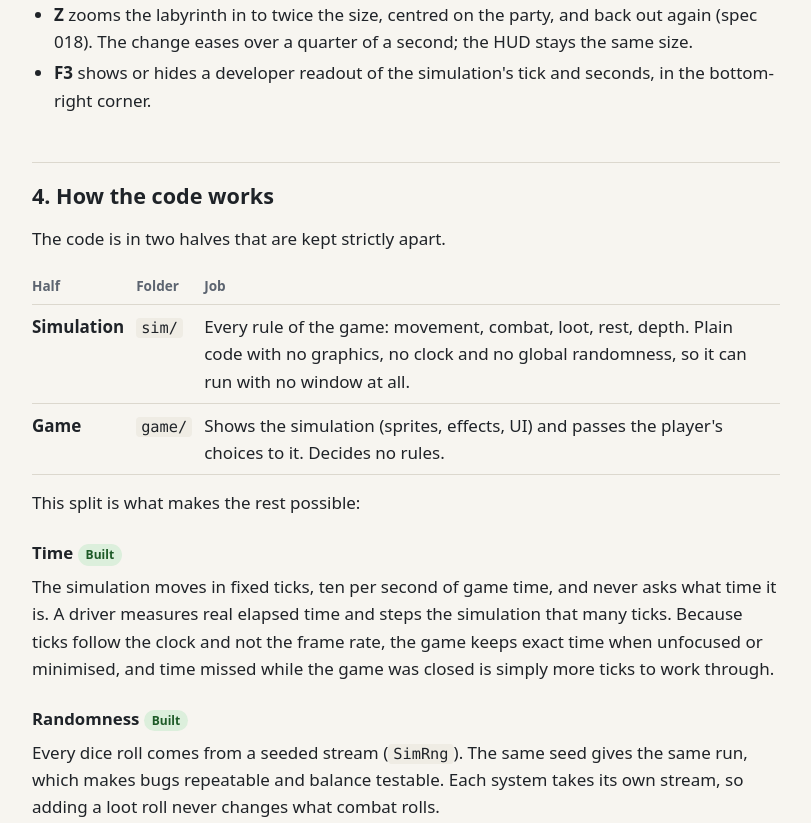
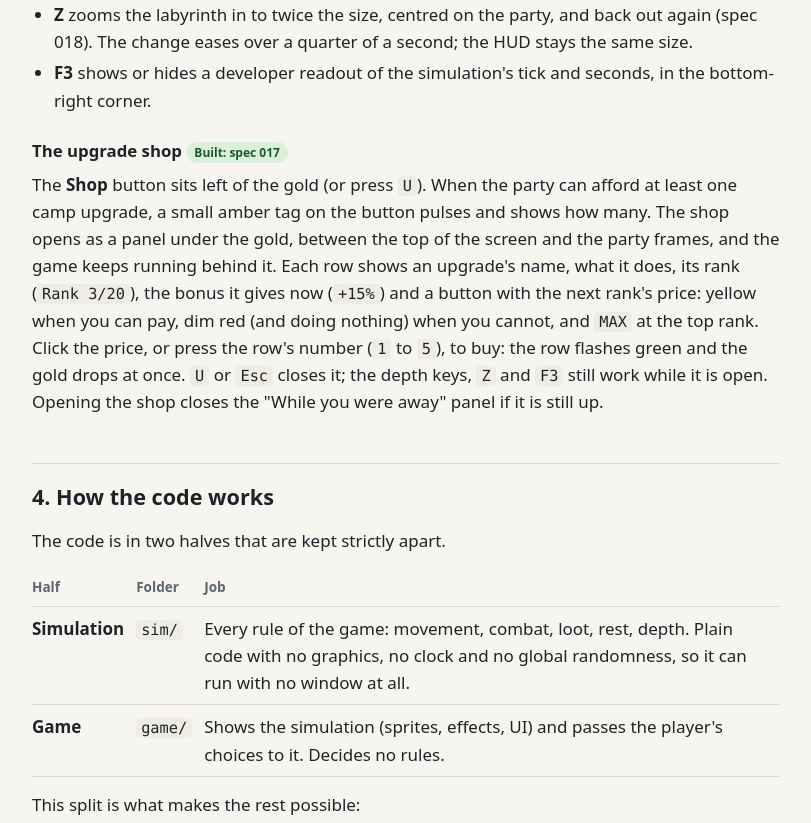
Before and after one commit to zakpruitt/colony, a plain HTML site: page docs/wiki/index.html in a window 1280 px wide. Shown: the part 4649-5472 px from the top of the page, without its empty margins (234-1045 px from the left). Drawn offline with Linux system fonts and the light colour scheme.

Commit message:
feat(hud): add the upgrade shop (#20)
* feat(hud): add the upgrade shop panel, its button and marker

Spec 017: the player can now spend gold on camp upgrades from the HUD.
The shop reads ranks, prices and gold from the simulation every frame and
buys through Simulation.buy_upgrade, so it cannot drift from the sim.

* style(hud): make the shop marker an amber tag that pulses to orange

A yellow tag with a white bevel read as a white square at 1x.

* docs(wiki): describe the upgrade shop and its look

Moves the shop from Planned to Built and records the disabled button, overlay and marker rules in the style bible's UI section.

```diff
--- a/docs/wiki/index.html
+++ b/docs/wiki/index.html
@@ -255,6 +255,16 @@ sits on a small dark panel so it reads over the sky and the darkest rock alike.<
   <li><strong>F3</strong> shows or hides a developer readout of the simulation's tick and seconds, in the
   bottom-right corner.</li>
 </ul>
+<h3>The upgrade shop <span class="tag built">Built: spec 017</span></h3>
+<p>The <strong>Shop</strong> button sits left of the gold (or press <code>U</code>). When the party can afford
+at least one camp upgrade, a small amber tag on the button pulses and shows how many. The shop opens as a panel
+under the gold, between the top of the screen and the party frames, and the game keeps running behind it. Each
+row shows an upgrade's name, what it does, its rank (<code>Rank 3/20</code>), the bonus it gives now
+(<code>+15%</code>) and a button with the next rank's price: yellow when you can pay, dim red (and doing nothing)
+when you cannot, and <code>MAX</code> at the top rank. Click the price, or press the row's number
+(<code>1</code> to <code>5</code>), to buy: the row flashes green and the gold drops at once. <code>U</code> or
+<code>Esc</code> closes it; the depth keys, <code>Z</code> and <code>F3</code> still work while it is open. Opening the shop
+closes the "While you were away" panel if it is still up.</p>
 
 <h2 id="code">4. How the code works</h2>
 <p>The code is in two halves that are kept strictly apart.</p>
@@ -302,8 +312,7 @@ files in <code>data/upgrades/</code>: <strong>Sharp Blades</strong> (+5% damage
 <strong>Field Medicine</strong> (+10% healing speed while resting, up to 10), <strong>Quick March</strong> (+4%
 travel and climb speed, up to 10) and <strong>Fat Purse</strong> (+5% gold from kills, up to 20). Ranks add up:
 rank 3 of Sharp Blades is +15%. Rest, travel and gold bonuses apply at once; damage and health by the next
-fight. Upgrades are saved. Buying one is a command to the simulation; there is no shop screen yet
-(<span class="tag planned">Planned: spec 017</span>). In a one-hour headless run, a party that keeps buying the
+fight. Upgrades are saved. You buy them in the upgrade shop on the HUD (spec 017). In a one-hour headless run, a party that keeps buying the
 cheapest upgrade it can afford holds a few depths deeper than one that buys nothing.</p>
 <h3>Fights <span class="tag built">Built</span></h3>
 <p>A fight happens on a chamber floor, as a line. Heroes come in from one side in formation (knight in front,
@@ -443,7 +452,7 @@ on the PATH, plus <code>uv</code> (or <code>pip install gdtoolkit==4.5.0</code>)
   <tr><td>M1</td><td>The labyrinth: generation and drawing</td><td>In progress: generation (spec 003) <span class="tag built">Built</span>; drawing (spec 006) <span class="tag built">Built</span>, in the main game (spec 008)</td></tr>
   <tr><td>M2</td><td>One hero who moves and fights on their own</td><td>In progress: fights (spec 004) <span class="tag built">Built</span>; character sprites and their animation (spec 007) <span class="tag built">Built</span>; monsters for the deeper bands (spec 013) <span class="tag built">Built</span>; the party and the fights in the main game (spec 008) <span class="tag built">Built</span></td></tr>
   <tr><td>M3</td><td>XP, gold, loot, the death fallback rule</td><td>In progress: the expedition loop (travel, fights, XP, gold, levels, rest, the fallback rule; spec 005) <span class="tag built">Built</span> and drawn (spec 008); saving progress (spec 014) <span class="tag built">Built</span>; camp upgrades to spend gold on (spec 016) <span class="tag built">Built</span>; loot <span class="tag planned">Planned</span></td></tr>
-  <tr><td>M4</td><td>Full party of four classes, talents, the shop</td><td>In progress: the HUD (spec 011) <span class="tag built">Built</span>; talents and the shop <span class="tag planned">Planned</span></td></tr>
+  <tr><td>M4</td><td>Full party of four classes, talents, the shop</td><td>In progress: the HUD (spec 011) <span class="tag built">Built</span>; the upgrade shop (spec 017) <span class="tag built">Built</span>; talents <span class="tag planned">Planned</span></td></tr>
   <tr><td>M5</td><td>Offline catch-up, effects, balance</td><td>In progress: ambient life (light, decoration and motion in the labyrinth; spec 012) <span class="tag built">Built</span>, in the main game; combat effects (spec 010) <span class="tag built">Built</span>; the loop showcase, the zoom and readable damage numbers (spec 018) <span class="tag built">Built</span>; offline catch-up (spec 019) <span class="tag built">Built</span>; balance <span class="tag planned">Planned</span></td></tr>
 </table>
 </div>
```
Also changed, not shown: 11 other files.
